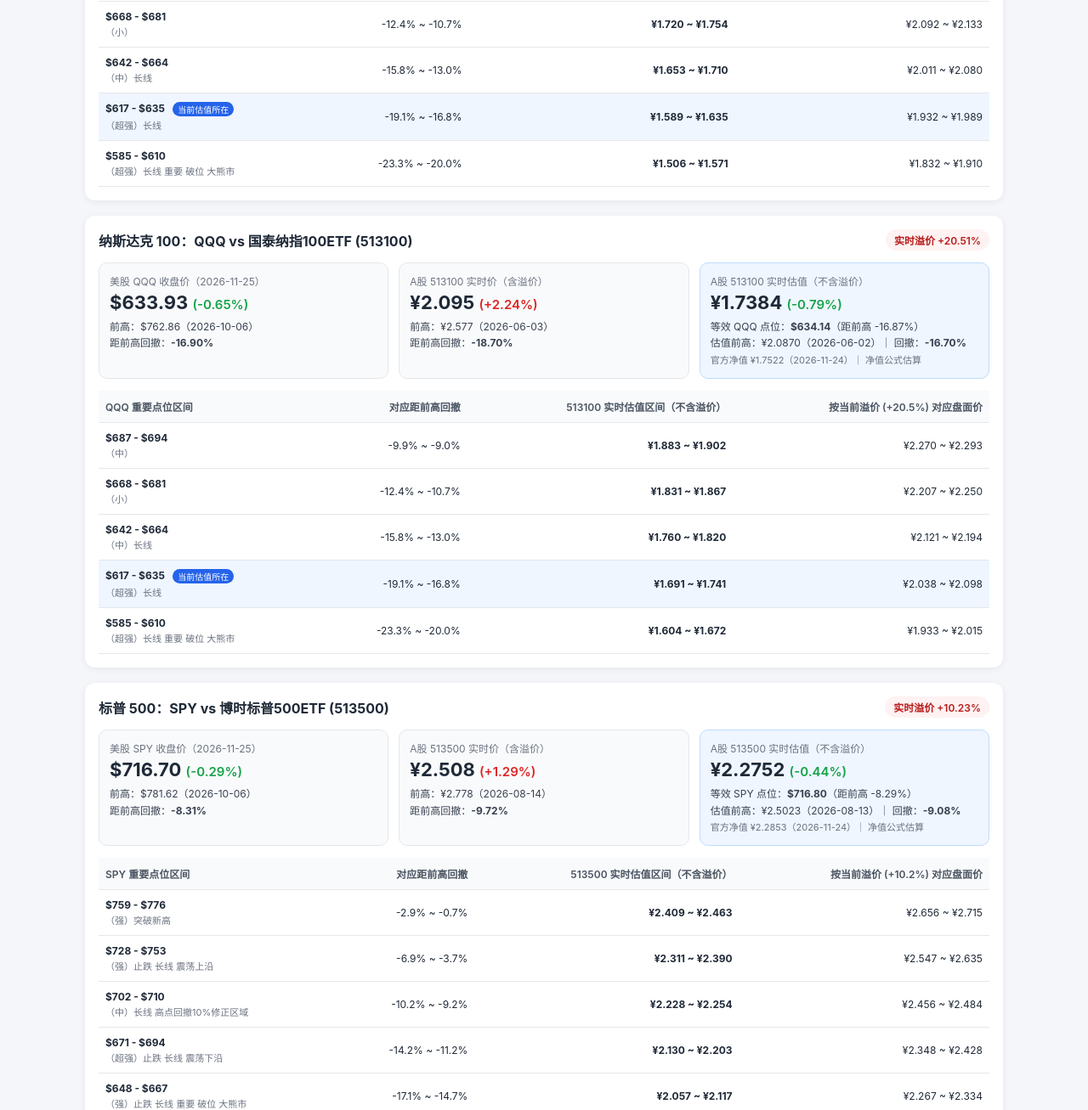
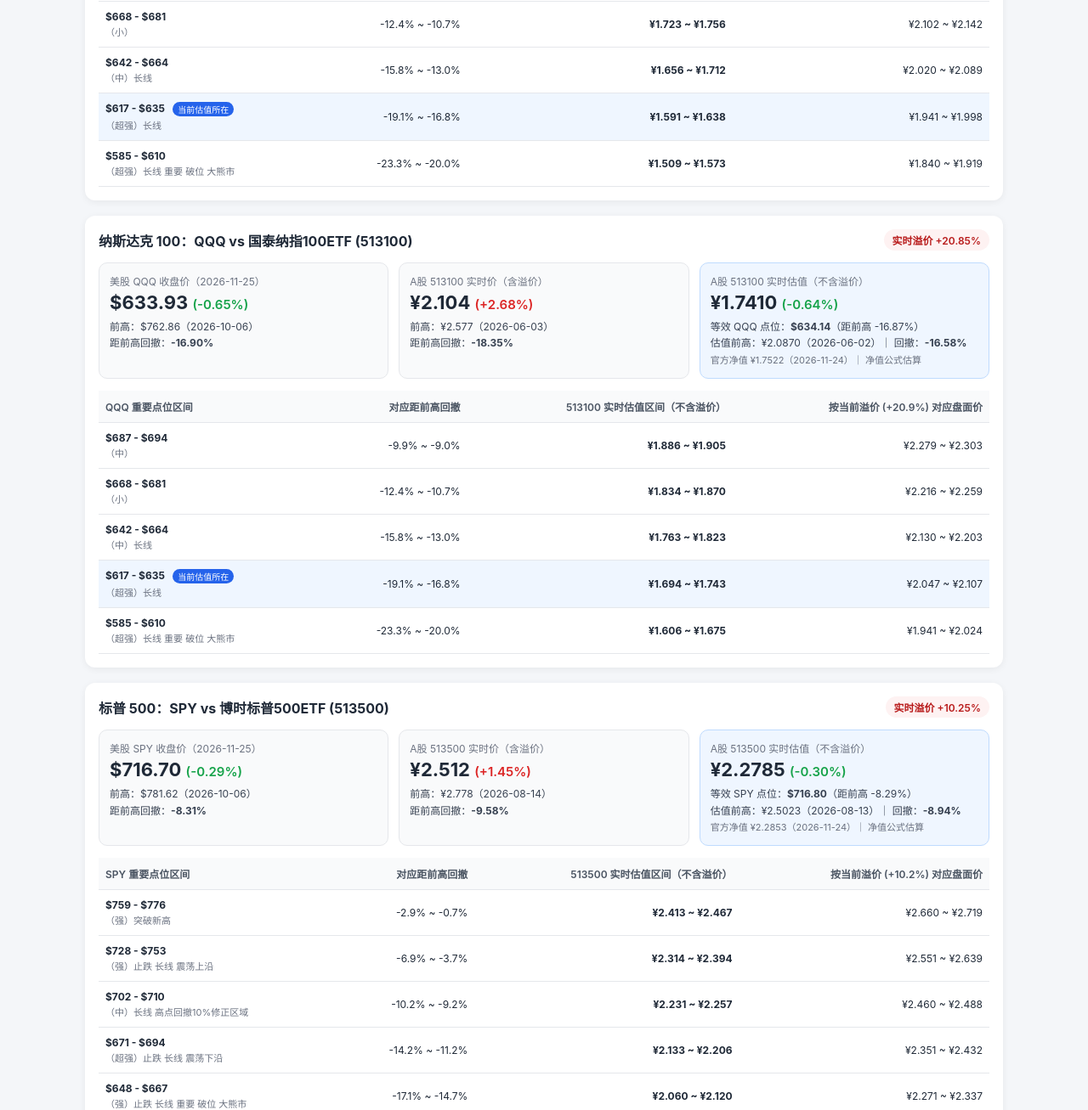
Before and after one commit to wz299/etf-monitor, a plain HTML site: page index.html in a window 1280 px wide. Shown: the part 380-1687 px from the top of the page at 85% size. Drawn offline with Linux system fonts and the light colour scheme.

Commit message:
chore: update ETF dashboard

```diff
--- a/index.html
+++ b/index.html
@@ -41,13 +41,13 @@
   <div class="container">
     <header>
       <h1>QQQ / SPY 与 A股跨境 ETF 盘中监控</h1>
-      <div class="meta">更新时间（北京时间）：2026-11-26 13:05:08 ｜ USD/CNY：6.6528</div>
+      <div class="meta">更新时间（北京时间）：2026-11-26 13:15:05 ｜ USD/CNY：6.6626</div>
     </header>
 
         <section class="card">
           <div class="card-header">
             <h2>纳斯达克 100：QQQ vs 嘉实纳指100ETF (159501)</h2>
-            <span class="badge badge-danger">实时溢价 +21.62%</span>
+            <span class="badge badge-danger">实时溢价 +21.99%</span>
           </div>
 
           <div class="grid">
@@ -60,16 +60,16 @@
 
             <div class="box">
               <div class="label">A股 159501 实时价（含溢价）</div>
-              <div class="value">¥1.986 <span class="up">(+2.42%)</span></div>
+              <div class="value">¥1.995 <span class="up">(+2.89%)</span></div>
               <div class="sub">前高：¥2.255（2026-10-12）</div>
-              <div class="sub">距前高回撤：<strong>-11.93%</strong></div>
+              <div class="sub">距前高回撤：<strong>-11.53%</strong></div>
             </div>
 
             <div class="box highlight">
               <div class="label">A股 159501 实时估值（不含溢价）</div>
-              <div class="value">¥1.6329 <span class="down">(-0.79%)</span></div>
+              <div class="value">¥1.6353 <span class="down">(-0.64%)</span></div>
               <div class="sub">等效 QQQ 点位：<strong>$634.14</strong>（距前高 -16.87%）</div>
-              <div class="sub">估值前高：¥1.9591（2026-06-02）｜ 回撤：<strong>-16.65%</strong></div>
+              <div class="sub">估值前高：¥1.9591（2026-06-02）｜ 回撤：<strong>-16.53%</strong></div>
               <div class="sub muted">官方净值 ¥1.6459（2026-11-24）｜ 净值公式估算</div>
             </div>
           </div>
@@ -81,7 +81,7 @@
                   <th>QQQ 重要点位区间</th>
                   <th>对应距前高回撤</th>
                   <th>159501 实时估值区间（不含溢价）</th>
-                  <th>按当前溢价 (+21.6%) 对应盘面价</th>
+                  <th>按当前溢价 (+22.0%) 对应盘面价</th>
                 </tr>
               </thead>
               <tbody>
@@ -89,36 +89,36 @@
               <tr>
                 <td><strong>$687 - $694</strong><div class="zone-tag">（中）</div></td>
                 <td>-9.9% ~ -9.0%</td>
-                <td><strong>¥1.769 ~ ¥1.787</strong></td>
-                <td>¥2.152 ~ ¥2.173</td>
+                <td><strong>¥1.772 ~ ¥1.790</strong></td>
+                <td>¥2.161 ~ ¥2.183</td>
               </tr>
 
               <tr>
                 <td><strong>$668 - $681</strong><div class="zone-tag">（小）</div></td>
                 <td>-12.4% ~ -10.7%</td>
-                <td><strong>¥1.720 ~ ¥1.754</strong></td>
-                <td>¥2.092 ~ ¥2.133</td>
+                <td><strong>¥1.723 ~ ¥1.756</strong></td>
+                <td>¥2.102 ~ ¥2.142</td>
               </tr>
 
               <tr>
                 <td><strong>$642 - $664</strong><div class="zone-tag">（中）长线</div></td>
                 <td>-15.8% ~ -13.0%</td>
-                <td><strong>¥1.653 ~ ¥1.710</strong></td>
-                <td>¥2.011 ~ ¥2.080</td>
+                <td><strong>¥1.656 ~ ¥1.712</strong></td>
+                <td>¥2.020 ~ ¥2.089</td>
               </tr>
 
               <tr class="active-zone">
                 <td><strong>$617 - $635</strong> <span class="now-pill">当前估值所在</span><div class="zone-tag">（超强）长线</div></td>
                 <td>-19.1% ~ -16.8%</td>
-                <td><strong>¥1.589 ~ ¥1.635</strong></td>
-                <td>¥1.932 ~ ¥1.989</td>
+                <td><strong>¥1.591 ~ ¥1.638</strong></td>
+                <td>¥1.941 ~ ¥1.998</td>
               </tr>
 
               <tr>
                 <td><strong>$585 - $610</strong><div class="zone-tag">（超强）长线 重要 破位 大熊市</div></td>
                 <td>-23.3% ~ -20.0%</td>
-                <td><strong>¥1.506 ~ ¥1.571</strong></td>
-                <td>¥1.832 ~ ¥1.910</td>
+                <td><strong>¥1.509 ~ ¥1.573</strong></td>
+                <td>¥1.840 ~ ¥1.919</td>
               </tr>
 
               </tbody>
@@ -129,7 +129,7 @@
         <section class="card">
           <div class="card-header">
             <h2>纳斯达克 100：QQQ vs 国泰纳指100ETF (513100)</h2>
-            <span class="badge badge-danger">实时溢价 +20.51%</span>
+            <span class="badge badge-danger">实时溢价 +20.85%</span>
           </div>
 
           <div class="grid">
@@ -142,16 +142,16 @@
 
             <div class="box">
               <div class="label">A股 513100 实时价（含溢价）</div>
-              <div class="value">¥2.095 <span class="up">(+2.24%)</span></div>
+              <div class="value">¥2.104 <span class="up">(+2.68%)</span></div>
               <div class="sub">前高：¥2.577（2026-06-03）</div>
-              <div class="sub">距前高回撤：<strong>-18.70%</strong></div>
+              <div class="sub">距前高回撤：<strong>-18.35%</strong></div>
             </div>
 
             <div class="box highlight">
               <div class="label">A股 513100 实时估值（不含溢价）</div>
-              <div class="value">¥1.7384 <span class="down">(-0.79%)</span></div>
+              <div class="value">¥1.7410 <span class="down">(-0.64%)</span></div>
               <div class="sub">等效 QQQ 点位：<strong>$634.14</strong>（距前高 -16.87%）</div>
-              <div class="sub">估值前高：¥2.0870（2026-06-02）｜ 回撤：<strong>-16.70%</strong></div>
+              <div class="sub">估值前高：¥2.0870（2026-06-02）｜ 回撤：<strong>-16.58%</strong></div>
               <div class="sub muted">官方净值 ¥1.7522（2026-11-24）｜ 净值公式估算</div>
             </div>
           </div>
@@ -163,7 +163,7 @@
                   <th>QQQ 重要点位区间</th>
                   <th>对应距前高回撤</th>
                   <th>513100 实时估值区间（不含溢价）</th>
-                  <th>按当前溢价 (+20.5%) 对应盘面价</th>
+                  <th>按当前溢价 (+20.9%) 对应盘面价</th>
                 </tr>
               </thead>
               <tbody>
@@ -171,36 +171,36 @@
               <tr>
                 <td><strong>$687 - $694</strong><div class="zone-tag">（中）</div></td>
                 <td>-9.9% ~ -9.0%</td>
-                <td><strong>¥1.883 ~ ¥1.902</strong></td>
-                <td>¥2.270 ~ ¥2.293</td>
+                <td><strong>¥1.886 ~ ¥1.905</strong></td>
+                <td>¥2.279 ~ ¥2.303</td>
               </tr>
 
               <tr>
                 <td><strong>$668 - $681</strong><div class="zone-tag">（小）</div></td>
                 <td>-12.4% ~ -10.7%</td>
-                <td><strong>¥1.831 ~ ¥1.867</strong></td>
-                <td>¥2.207 ~ ¥2.250</td>
+                <td><strong>¥1.834 ~ ¥1.870</strong></td>
+                <td>¥2.216 ~ ¥2.259</td>
               </tr>
 
               <tr>
                 <td><strong>$642 - $664</strong><div class="zone-tag">（中）长线</div></td>
                 <td>-15.8% ~ -13.0%</td>
-                <td><strong>¥1.760 ~ ¥1.820</strong></td>
-                <td>¥2.121 ~ ¥2.194</td>
+                <td><strong>¥1.763 ~ ¥1.823</strong></td>
+                <td>¥2.130 ~ ¥2.203</td>
               </tr>
 
               <tr class="active-zone">
                 <td><strong>$617 - $635</strong> <span class="now-pill">当前估值所在</span><div class="zone-tag">（超强）长线</div></td>
                 <td>-19.1% ~ -16.8%</td>
-                <td><strong>¥1.691 ~ ¥1.741</strong></td>
-                <td>¥2.038 ~ ¥2.098</td>
+                <td><strong>¥1.694 ~ ¥1.743</strong></td>
+                <td>¥2.047 ~ ¥2.107</td>
               </tr>
 
               <tr>
                 <td><strong>$585 - $610</strong><div class="zone-tag">（超强）长线 重要 破位 大熊市</div></td>
                 <td>-23.3% ~ -20.0%</td>
-                <td><strong>¥1.604 ~ ¥1.672</strong></td>
-                <td>¥1.933 ~ ¥2.015</td>
+                <td><strong>¥1.606 ~ ¥1.675</strong></td>
+                <td>¥1.941 ~ ¥2.024</td>
               </tr>
 
               </tbody>
@@ -211,7 +211,7 @@
         <section class="card">
           <div class="card-header">
             <h2>标普 500：SPY vs 博时标普500ETF (513500)</h2>
-            <span class="badge badge-danger">实时溢价 +10.23%</span>
+            <span class="badge badge-danger">实时溢价 +10.25%</span>
           </div>
 
           <div class="grid">
@@ -224,16 +224,16 @@
 
             <div class="box">
               <div class="label">A股 513500 实时价（含溢价）</div>
-              <div class="value">¥2.508 <span class="up">(+1.29%)</span></div>
+              <div class="value">¥2.512 <span class="up">(+1.45%)</span></div>
               <div class="sub">前高：¥2.778（2026-08-14）</div>
-              <div class="sub">距前高回撤：<strong>-9.72%</strong></div>
+              <div class="sub">距前高回撤：<strong>-9.58%</strong></div>
             </div>
 
             <div class="box highlight">
               <div class="label">A股 513500 实时估值（不含溢价）</div>
-              <div class="value">¥2.2752 <span class="down">(-0.44%)</span></div>
+              <div class="value">¥2.2785 <span class="down">(-0.30%)</span></div>
               <div class="sub">等效 SPY 点位：<strong>$716.80</strong>（距前高 -8.29%）</div>
-              <div class="sub">估值前高：¥2.5023（2026-08-13）｜ 回撤：<strong>-9.08%</strong></div>
+              <div class="sub">估值前高：¥2.5023（2026-08-13）｜ 回撤：<strong>-8.94%</strong></div>
               <div class="sub muted">官方净值 ¥2.2853（2026-11-24）｜ 净值公式估算</div>
             </div>
           </div>
@@ -253,36 +253,36 @@
               <tr>
                 <td><strong>$759 - $776</strong><div class="zone-tag">（强）突破新高</div></td>
                 <td>-2.9% ~ -0.7%</td>
-                <td><strong>¥2.409 ~ ¥2.463</strong></td>
-                <td>¥2.656 ~ ¥2.715</td>
+                <td><strong>¥2.413 ~ ¥2.467</strong></td>
+                <td>¥2.660 ~ ¥2.719</td>
               </tr>
 
               <tr>
                 <td><strong>$728 - $753</strong><div class="zone-tag">（强）止跌 长线 震荡上沿</div></td>
                 <td>-6.9% ~ -3.7%</td>
-                <td><strong>¥2.311 ~ ¥2.390</strong></td>
-                <td>¥2.547 ~ ¥2.635</td>
+                <td><strong>¥2.314 ~ ¥2.394</strong></td>
+                <td>¥2.551 ~ ¥2.639</td>
               </tr>
 
               <tr>
                 <td><strong>$702 - $710</strong><div class="zone-tag">（中）长线 高点回撤10%修正区域</div></td>
                 <td>-10.2% ~ -9.2%</td>
-                <td><strong>¥2.228 ~ ¥2.254</strong></td>
-                <td>¥2.456 ~ ¥2.484</td>
+                <td><strong>¥2.231 ~ ¥2.257</strong></td>
+                <td>¥2.460 ~ ¥2.488</td>
               </tr>
 
               <tr>
                 <td><strong>$671 - $694</strong><div class="zone-tag">（超强）止跌 长线 震荡下沿</div></td>
                 <td>-14.2% ~ -11.2%</td>
-                <td><strong>¥2.130 ~ ¥2.203</strong></td>
-                <td>¥2.348 ~ ¥2.428</td>
+                <td><strong>¥2.133 ~ ¥2.206</strong></td>
+                <td>¥2.351 ~ ¥2.432</td>
               </tr>
 
               <tr>
                 <td><strong>$648 - $667</strong><div class="zone-tag">（强）止跌 长线 重要 破位 大熊市</div></td>
                 <td>-17.1% ~ -14.7%</td>
-                <td><strong>¥2.057 ~ ¥2.117</strong></td>
-                <td>¥2.267 ~ ¥2.334</td>
+                <td><strong>¥2.060 ~ ¥2.120</strong></td>
+                <td>¥2.271 ~ ¥2.337</td>
               </tr>
 
               </tbody>
```
